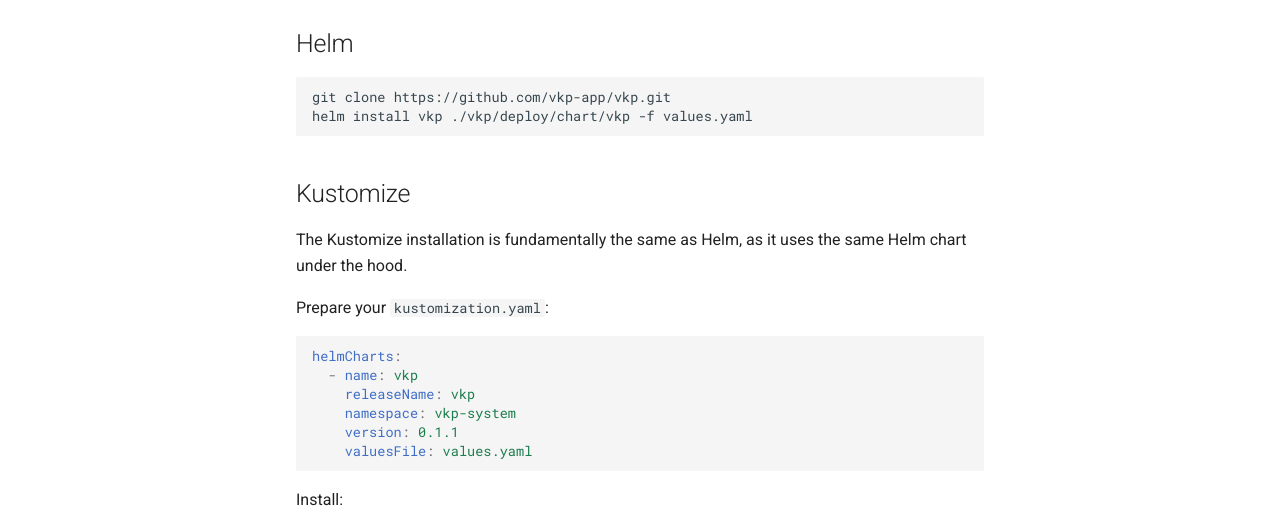
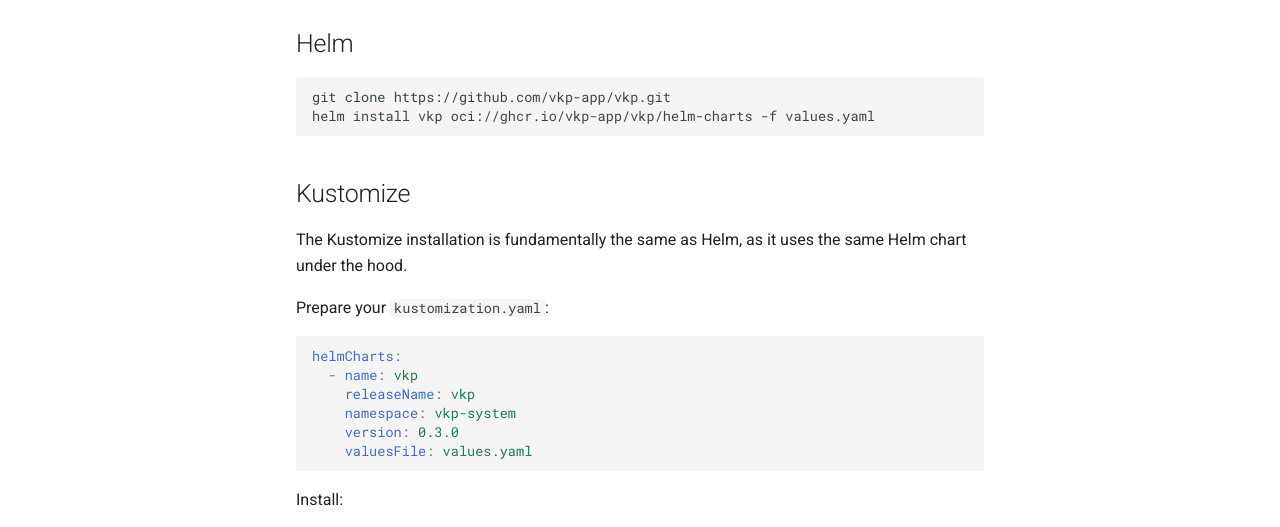
Before and after one commit to vkp-app/docs, an MkDocs documentation site: the page built from docs/operator-guide/installation/control-plane.md, in a window 1280 px wide and 900 px high, scrolled down 571 px. Shown: the part 263-790 px from the top of the window. Built offline with MkDocs 1.6.1 and Material for MkDocs 9.7.7, drawn with Linux system fonts in a browser that asks for light colours; comment, search, counter and statistics services are not loaded.

Commit message:
updated Helm install doco to use OCI image

````diff
--- a/docs/operator-guide/installation/control-plane.md
+++ b/docs/operator-guide/installation/control-plane.md
@@ -33,7 +33,7 @@ For the full list, have a look at the [`values.yaml`](https://github.com/vkp-app
 
 ```shell
 git clone https://github.com/vkp-app/vkp.git
-helm install vkp ./vkp/deploy/chart/vkp -f values.yaml
+helm install vkp oci://ghcr.io/vkp-app/vkp/helm-charts -f values.yaml
 ```
 
 ## Kustomize
@@ -47,7 +47,7 @@ helmCharts:
   - name: vkp
     releaseName: vkp
     namespace: vkp-system
-    version: 0.1.1
+    version: 0.3.0
     valuesFile: values.yaml
 ```
 
````
